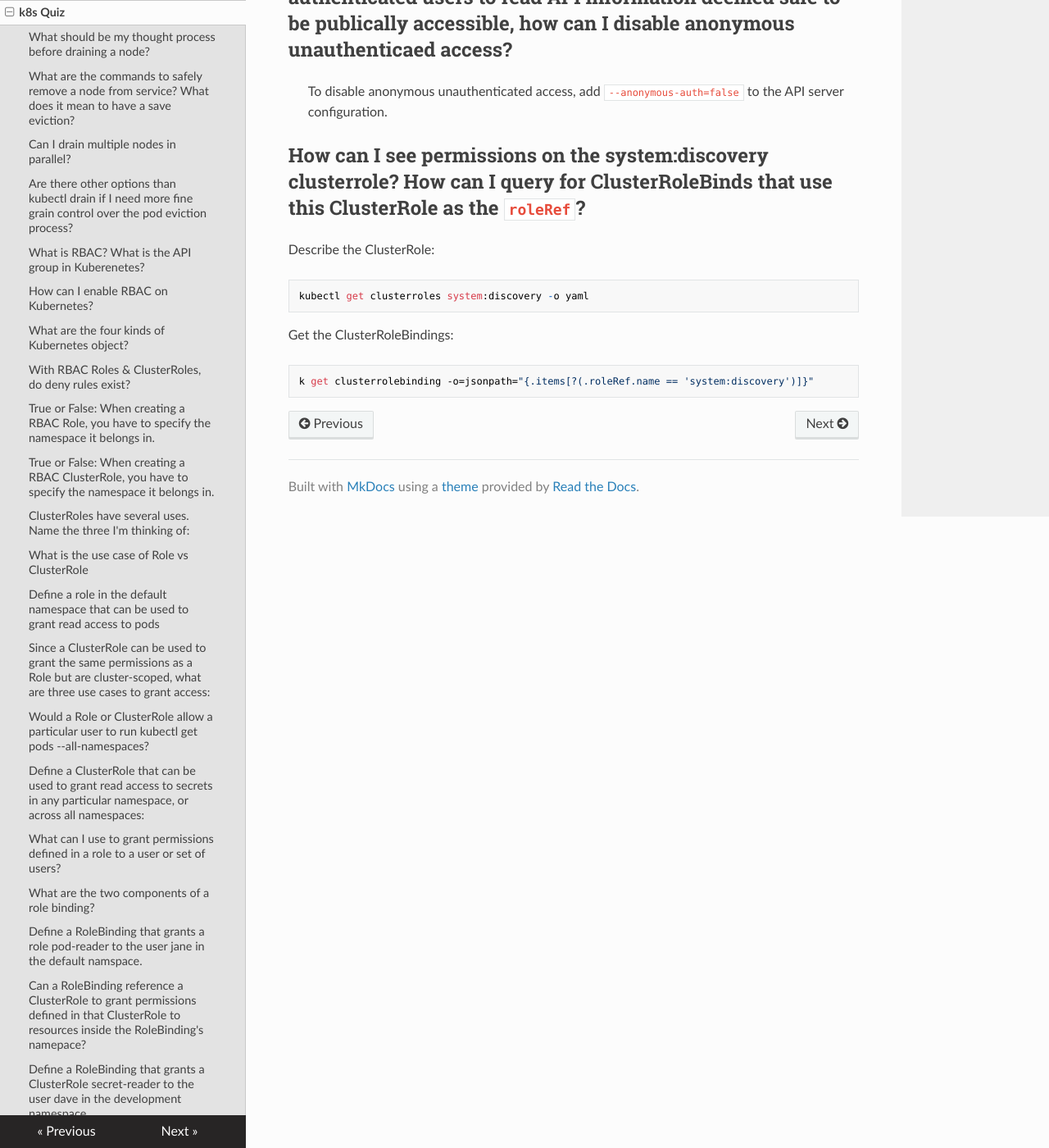
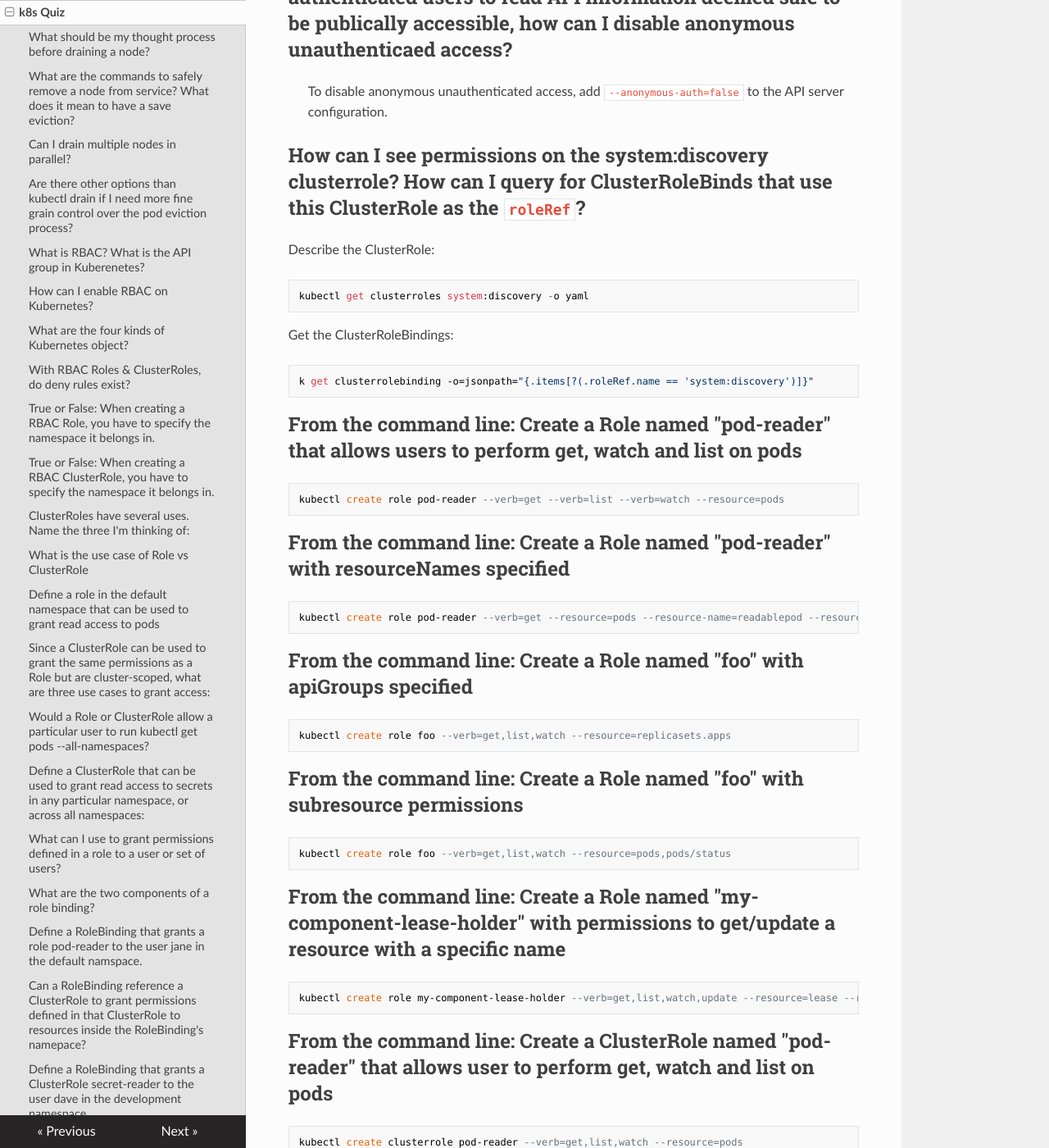
Before and after one commit to gsweene2/garrett-mkdocs, an MkDocs documentation site: the page built from docs/k8s-quiz.md, in a window 1280 px wide and 1400 px high, scrolled down 7654 px. Shown: the whole window at 82% size. Built offline with MkDocs 1.6.1, drawn with Linux system fonts in a browser that asks for light colours; nearby versions of some CDN libraries; some of the changed text lies outside the part shown.

Commit message:
Adding command line questions role and cr

````diff
--- a/docs/k8s-quiz.md
+++ b/docs/k8s-quiz.md
@@ -305,3 +305,62 @@ Get the ClusterRoleBindings:
 ```
 k get clusterrolebinding -o=jsonpath="{.items[?(.roleRef.name == 'system:discovery')]}"
 ```
+
+## From the command line: Create a Role named "pod-reader" that allows users to perform get, watch and list on pods
+
+```
+kubectl create role pod-reader --verb=get --verb=list --verb=watch --resource=pods
+```
+
+## From the command line: Create a Role named "pod-reader" with resourceNames specified
+
+```
+kubectl create role pod-reader --verb=get --resource=pods --resource-name=readablepod --resource-name=anotherpod
+```
+
+## From the command line: Create a Role named "foo" with apiGroups specified
+
+```
+kubectl create role foo --verb=get,list,watch --resource=replicasets.apps
+```
+
+## From the command line: Create a Role named "foo" with subresource permissions
+
+```
+kubectl create role foo --verb=get,list,watch --resource=pods,pods/status
+```
+
+## From the command line: Create a Role named "my-component-lease-holder" with permissions to get/update a resource with a specific name
+
+```
+kubectl create role my-component-lease-holder --verb=get,list,watch,update --resource=lease --resource-name=my-component
+```
+
+## From the command line: Create a ClusterRole named "pod-reader" that allows user to perform get, watch and list on pods
+
+```
+kubectl create clusterrole pod-reader --verb=get,list,watch --resource=pods
+```
+
+## From the command line: Create a ClusterRole named "pod-reader" with resourceNames specified
+
+```
+kubectl create clusterrole pod-reader --verb=get --resource=pods --resource-name=readablepod --resource-name=anotherpod
+```
+
+## From the command line: Create a ClusterRole named "foo" with apiGroups specified
+
+```kubectl create clusterrole foo --verb=get,list,watch --resource=replicasets.apps
+```
+
+## From the command line: Create a ClusterRole named "foo" with subresource permissions
+
+```
+kubectl create clusterrole foo --verb=get,list,watch --resource=pods,pods/status
+```
+
+## From the command line: Create a ClusterRole named "foo" with nonResourceURL specified
+
+```
+kubectl create clusterrole "foo" --verb=get --non-resource-url=/logs/*
+```
````
